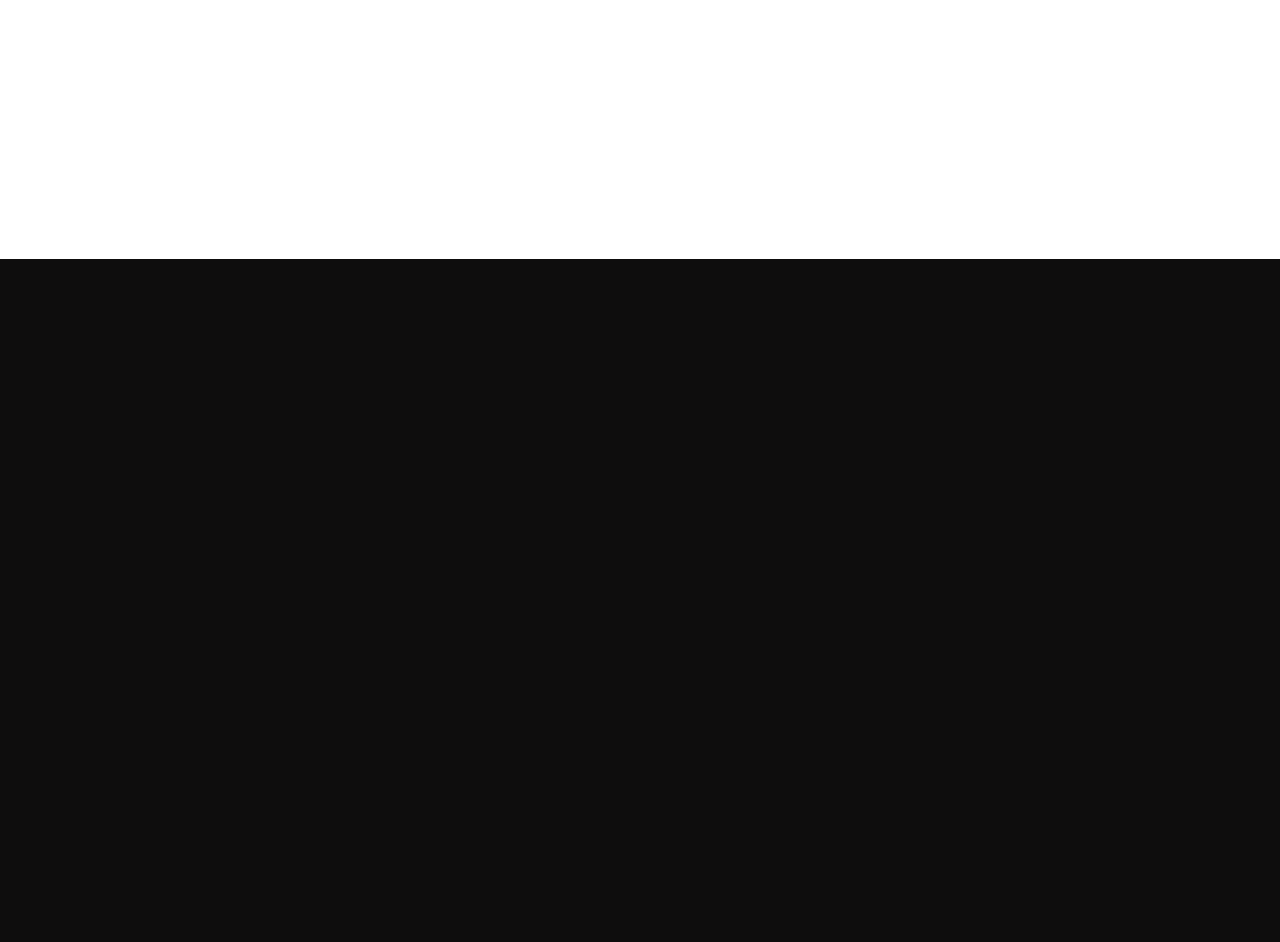
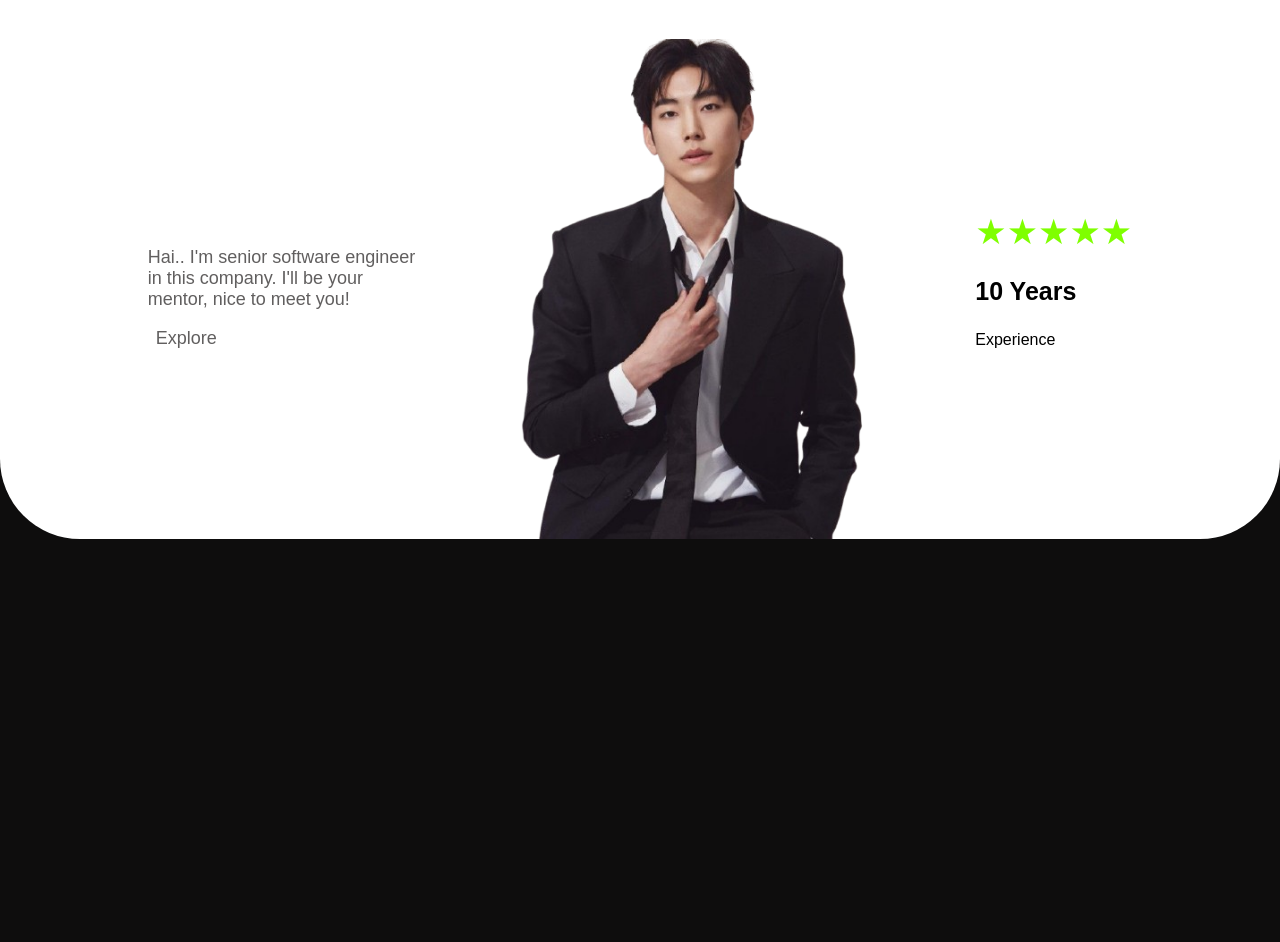
Before and after one commit to ahfiela/coding-notes, a plain HTML site: page basics frontend/creatix/index.html in a window 1280 px wide. Shown: the part 541-1483 px from the top of the page. Drawn offline with Linux system fonts and the light colour scheme.

Commit message:
secc coding-notes commit for creatix web the hero section part

```diff
--- a/basics frontend/creatix/index.html
+++ b/basics frontend/creatix/index.html
@@ -30,6 +30,32 @@
     <!--hero-->
     <section id="hero">
 
+        <!--judul-->
+        <h1>Empowering Brands<br>Through Creative Solutions</h1>
+
+        <!--developer display-->
+        <div class="child-hero">
+
+            <div class="desk">
+                <p>Hai.. I'm senior software engineer<br>in this company. I'll be your<br>mentor, nice to meet you!</p>
+                <a href="#about">Explore</a>
+            </div>
+            <img src="assets/ceo.png" alt="developer">
+            <div class="experience">
+                <div class="star-rating">
+                    <span>&#9733;</span>
+                    <span>&#9733;</span>
+                    <span>&#9733;</span>
+                    <span>&#9733;</span>
+                    <span>&#9733;</span>
+                </div>
+
+                <h3>10 Years</h3>
+                <p>Experience</p>
+            </div>
+
+        </div>
+
     </section>
 
     <!--about-->
--- a/basics frontend/creatix/style.css
+++ b/basics frontend/creatix/style.css
@@ -13,7 +13,7 @@ body{
 }
 
 #header{
-    position: fixed;
+    position: absolute;
     display: flex;
     width: 100dvw;
     height: auto;
@@ -50,7 +50,56 @@ nav{
 #hero{
     background-color: var(--secondary);
     width: 100dvw;
-    height: 100dvh;
+    height: 135dvh;
+    display: flex;
+    flex-direction: column;
+    justify-content: end;
+    align-items: center;
+    border-radius: 0 0 80px 80px;
+}
+
+#hero h1{
+    text-align: center;
+    font-size: 65px;
+}
+
+#hero .child-hero{
+    display: flex;
+    gap: 5rem;
+    justify-content: center;
+    align-items: center;
+}
+
+#hero .child-hero img{
+    width: 400px;
+}
+
+#hero .child-hero .desk{
+    font-size: 18px;
+    color: rgb(97, 95, 95);
+}
+
+#hero .child-hero .desk a{
+    text-decoration: none;
+    color: rgb(97, 95, 95);
+    border-color: rgb(97, 95, 95);
+    border-radius: 100px;
+    /* background-color: var(--primary); */
+    border-radius: 100px;
+    padding: 0.5rem;
+    width: auto;
+    height: auto;
+}
+
+#hero .child-hero .experience .star-rating{
+    font-size: 35px;
+    color: var(--primary);
+    display: flex;
+    gap: 0;
+}
+
+#hero .child-hero .experience h3{
+    font-size: 25px;
 }
 
 #about{
```
Also changed, not shown: basics frontend/creatix/assets/ceo.png (added).
